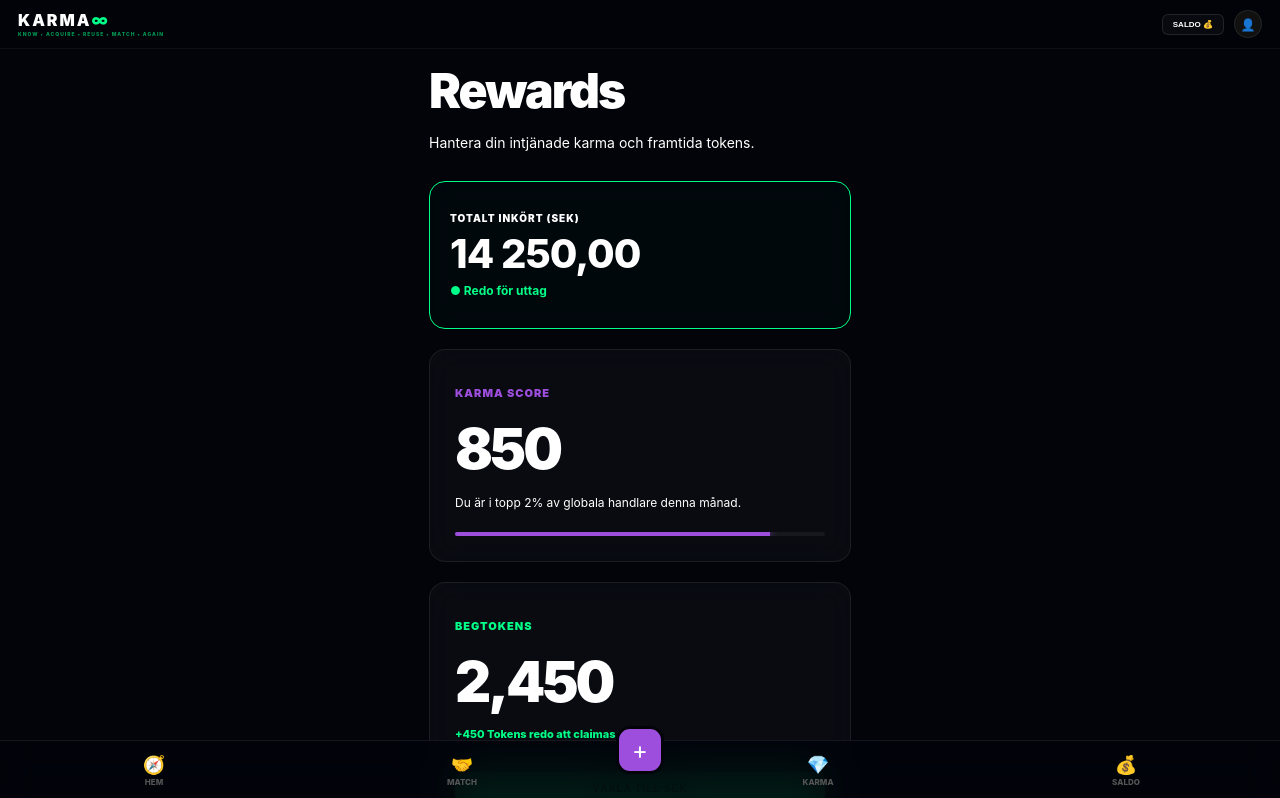
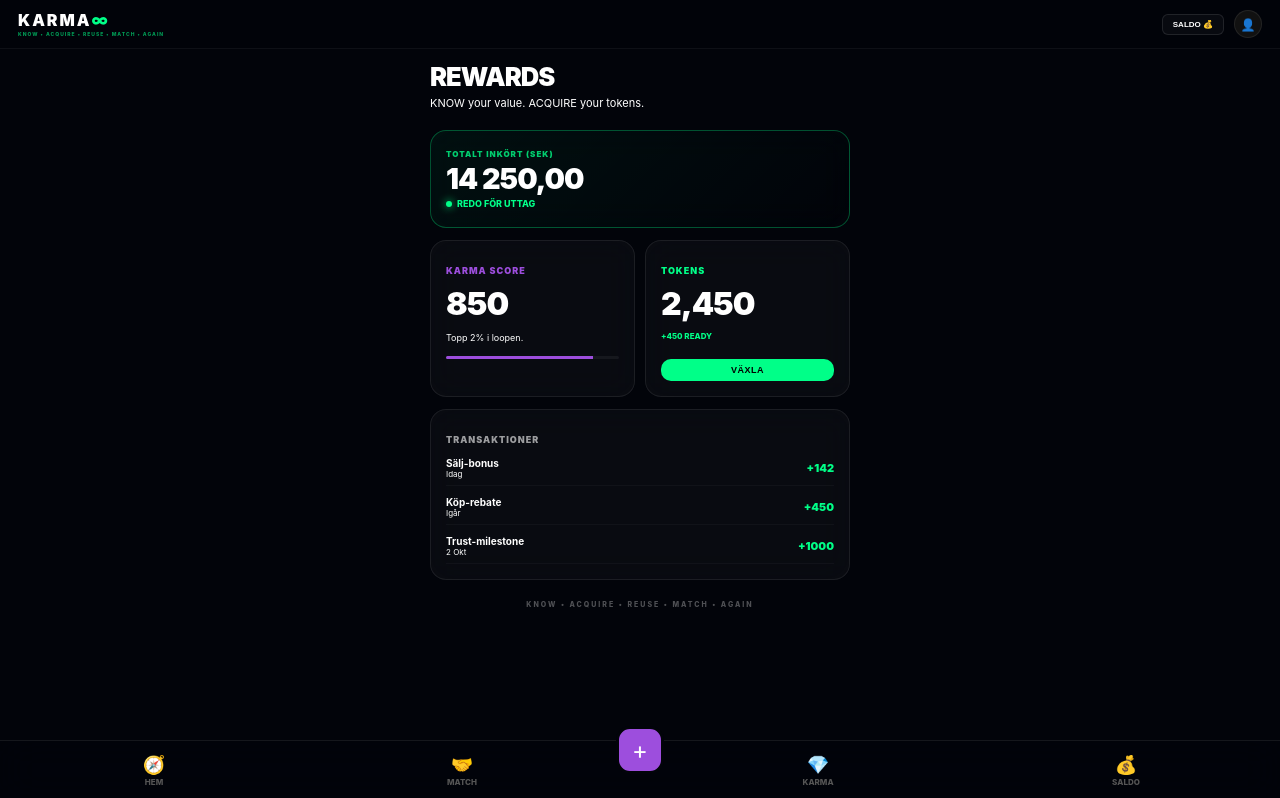
Before and after one commit to gascheckking/marketbeg-appGem, a Next.js app: page /vault in a window 1280 px wide. Shown: the top 798 px of the page. Built offline with nearby package versions, Linux system fonts and the light colour scheme.

Commit message:
Update page.tsx

```diff
--- a/app/vault/page.tsx
+++ b/app/vault/page.tsx
@@ -1,64 +1,82 @@
 "use client";
 import React from 'react';
 
-/** * Denna sida fungerar nu som "Karma Rewards" - en fördjupning av Saldo-sidan.
- * Här hanterar vi Tokens och historik.
+/** * Karma Rewards / Vault - Optimerad för "utzoomad" mobilvy.
+ * Branding: KNOW • ACQUIRE • REUSE • MATCH • AGAIN
  */
 export default function VaultPage() {
   return (
-    <div className="page-wrapper">
-      <header style={{ marginBottom: '30px' }}>
-        <h1 style={{ fontSize: 'clamp(2rem, 8vw, 3rem)', fontWeight: 900, margin: 0, letterSpacing: '-2px' }}>Rewards</h1>
-        <p className="muted" style={{ fontSize: '14px' }}>Hantera din intjänade karma och framtida tokens.</p>
+    <div className="page-wrapper" style={{ padding: '12px 15px' }}>
+      <header style={{ marginBottom: '20px' }}>
+        <h1 style={{ fontSize: '1.6rem', fontWeight: 900, margin: 0, letterSpacing: '-1px' }}>REWARDS</h1>
+        <p className="muted" style={{ fontSize: '11px', marginTop: '4px' }}>
+          KNOW your value. ACQUIRE your tokens.
+        </p>
       </header>
 
-      <div style={{ display: 'grid', gridTemplateColumns: '1fr', gap: '20px' }}>
+      <div style={{ display: 'flex', flexDirection: 'column', gap: '12px' }}>
 
-        {/* TOTAL LIKVIDITET CARD */}
-        <div className="glass-card" style={{ padding: '30px 20px', border: '1px solid var(--neon-mint)', background: 'rgba(0,255,136,0.02)' }}>
-          <p className="muted" style={{ margin: 0, fontSize: '10px', fontWeight: 900, letterSpacing: '1px' }}>TOTALT INKÖRT (SEK)</p>
-          <h2 style={{ fontSize: '2.5rem', margin: '5px 0', color: '#fff', letterSpacing: '-1px' }}>14 250,00</h2>
-          <div style={{ fontSize: '12px', color: 'var(--neon-mint)', fontWeight: 700 }}>● Redo för uttag</div>
+        {/* TOTAL LIKVIDITET CARD - Mer kompakt */}
+        <div className="glass-card" style={{
+          padding: '18px 15px',
+          border: '1px solid rgba(0,255,136,0.3)',
+          background: 'linear-gradient(135deg, rgba(0,255,136,0.05) 0%, transparent 100%)'
+        }}>
+          <p style={{ margin: 0, fontSize: '8px', fontWeight: 900, letterSpacing: '1px', color: 'var(--neon-mint)', opacity: 0.8 }}>TOTALT INKÖRT (SEK)</p>
+          <h2 style={{ fontSize: '1.8rem', margin: '2px 0', color: '#fff', letterSpacing: '-1px', fontWeight: 900 }}>14 250,00</h2>
+          <div style={{ fontSize: '9px', color: 'var(--neon-mint)', fontWeight: 800, display: 'flex', alignItems: 'center', gap: '5px' }}>
+            <span style={{ width: '6px', height: '6px', background: 'var(--neon-mint)', borderRadius: '50%', boxShadow: '0 0 8px var(--neon-mint)' }}></span>
+            REDO FÖR UTTAG
+          </div>
         </div>
 
-        <div style={{ display: 'grid', gridTemplateColumns: 'repeat(auto-fit, minmax(280px, 1fr))', gap: '20px' }}>
+        {/* GRID FÖR SCORE OCH TOKENS - Mindre text, mer krispigt */}
+        <div style={{ display: 'grid', gridTemplateColumns: 'repeat(2, 1fr)', gap: '10px' }}>
 
           {/* KARMA SCORE CARD */}
-          <div className="glass-card" style={{ padding: '25px' }}>
-            <h3 style={{ fontSize: '11px', fontWeight: 900, letterSpacing: '1px', color: 'var(--neon-purple)', marginBottom: '15px' }}>KARMA SCORE</h3>
-            <div style={{ fontSize: '3.5rem', fontWeight: 900, margin: '10px 0', letterSpacing: '-3px' }}>850</div>
-            <p className="muted" style={{ fontSize: '12px', lineHeight: '1.4' }}>Du är i topp <span style={{color: '#fff'}}>2%</span> av globala handlare denna månad.</p>
-            <div style={{ width: '100%', height: '4px', background: 'rgba(255,255,255,0.05)', borderRadius: '10px', marginTop: '20px', overflow: 'hidden' }}>
-              <div style={{ width: '85%', height: '100%', background: 'var(--neon-purple)', boxShadow: '0 0 10px var(--neon-purple)' }}></div>
+          <div className="glass-card" style={{ padding: '15px' }}>
+            <h3 style={{ fontSize: '9px', fontWeight: 900, letterSpacing: '1px', color: 'var(--neon-purple)', marginBottom: '8px' }}>KARMA SCORE</h3>
+            <div style={{ fontSize: '2rem', fontWeight: 900, margin: '5px 0', letterSpacing: '-1px' }}>850</div>
+            <p className="muted" style={{ fontSize: '9px', lineHeight: '1.3' }}>Topp <span style={{color: '#fff'}}>2%</span> i loopen.</p>
+            <div style={{ width: '100%', height: '3px', background: 'rgba(255,255,255,0.05)', borderRadius: '10px', marginTop: '12px', overflow: 'hidden' }}>
+              <div style={{ width: '85%', height: '100%', background: 'var(--neon-purple)' }}></div>
             </div>
           </div>
 
           {/* TOKENS CARD */}
-          <div className="glass-card" style={{ padding: '25px' }}>
-            <h3 style={{ fontSize: '11px', fontWeight: 900, letterSpacing: '1px', color: 'var(--neon-mint)', marginBottom: '15px' }}>BEGTOKENS</h3>
-            <div style={{ fontSize: '3.5rem', fontWeight: 900, margin: '10px 0', letterSpacing: '-3px' }}>2,450</div>
-            <p style={{ color: 'var(--neon-mint)', fontWeight: 800, fontSize: '11px' }}>+450 Tokens redo att claimas</p>
-            <button className="primary-btn" style={{ width: '100%', marginTop: '20px', background: 'var(--neon-mint)', color: '#000', fontSize: '11px' }}>VÄXLA TILL SEK</button>
+          <div className="glass-card" style={{ padding: '15px' }}>
+            <h3 style={{ fontSize: '9px', fontWeight: 900, letterSpacing: '1px', color: 'var(--neon-mint)', marginBottom: '8px' }}>TOKENS</h3>
+            <div style={{ fontSize: '2rem', fontWeight: 900, margin: '5px 0', letterSpacing: '-1px' }}>2,450</div>
+            <p style={{ color: 'var(--neon-mint)', fontWeight: 800, fontSize: '8px' }}>+450 READY</p>
+            <button className="primary-btn" style={{ width: '100%', marginTop: '10px', background: 'var(--neon-mint)', color: '#000', fontSize: '9px', padding: '6px' }}>VÄXLA</button>
+          </div>
         </div>
 
-          {/* LOGG CARD */}
-          <div className="glass-card" style={{ padding: '25px' }}>
-            <h3 style={{ fontSize: '11px', fontWeight: 900, letterSpacing: '1px', marginBottom: '15px' }}>HISTORIK</h3>
-            <div style={{ display: 'flex', flexDirection: 'column', gap: '12px' }}>
+        {/* LOGG CARD - Slimmad historik */}
+        <div className="glass-card" style={{ padding: '15px' }}>
+          <h3 style={{ fontSize: '9px', fontWeight: 900, letterSpacing: '1px', marginBottom: '12px', opacity: 0.6 }}>TRANSAKTIONER</h3>
+          <div style={{ display: 'flex', flexDirection: 'column', gap: '10px' }}>
             {[
               { label: "Sälj-bonus", amount: "+142", date: "Idag" },
               { label: "Köp-rebate", amount: "+450", date: "Igår" },
               { label: "Trust-milestone", amount: "+1000", date: "2 Okt" }
             ].map((log, i) => (
-                <div key={i} style={{ display: 'flex', justifyContent: 'space-between', paddingBottom: '8px', borderBottom: '1px solid rgba(255,255,255,0.05)' }}>
-                  <span className="muted" style={{ fontSize: '12px' }}>{log.label}</span>
-                  <span style={{ color: 'var(--neon-mint)', fontWeight: 800, fontSize: '12px' }}>{log.amount}</span>
+              <div key={i} style={{ display: 'flex', justifyContent: 'space-between', alignItems: 'center', paddingBottom: '6px', borderBottom: '1px solid rgba(255,255,255,0.03)' }}>
+                <div style={{ display: 'flex', flexDirection: 'column' }}>
+                  <span style={{ fontSize: '10px', fontWeight: 700 }}>{log.label}</span>
+                  <span className="muted" style={{ fontSize: '8px' }}>{log.date}</span>
+                </div>
+                <span style={{ color: 'var(--neon-mint)', fontWeight: 900, fontSize: '11px' }}>{log.amount}</span>
               </div>
             ))}
           </div>
         </div>
 
       </div>
+
+      {/* FOOTER BRANDING */}
+      <div style={{ textAlign: 'center', marginTop: '20px', opacity: 0.3 }}>
+        <p style={{ fontSize: '7px', fontWeight: 800, letterSpacing: '2px' }}>KNOW • ACQUIRE • REUSE • MATCH • AGAIN</p>
       </div>
     </div>
   );
```
Lines whose indentation alone changed are shown as unchanged.
